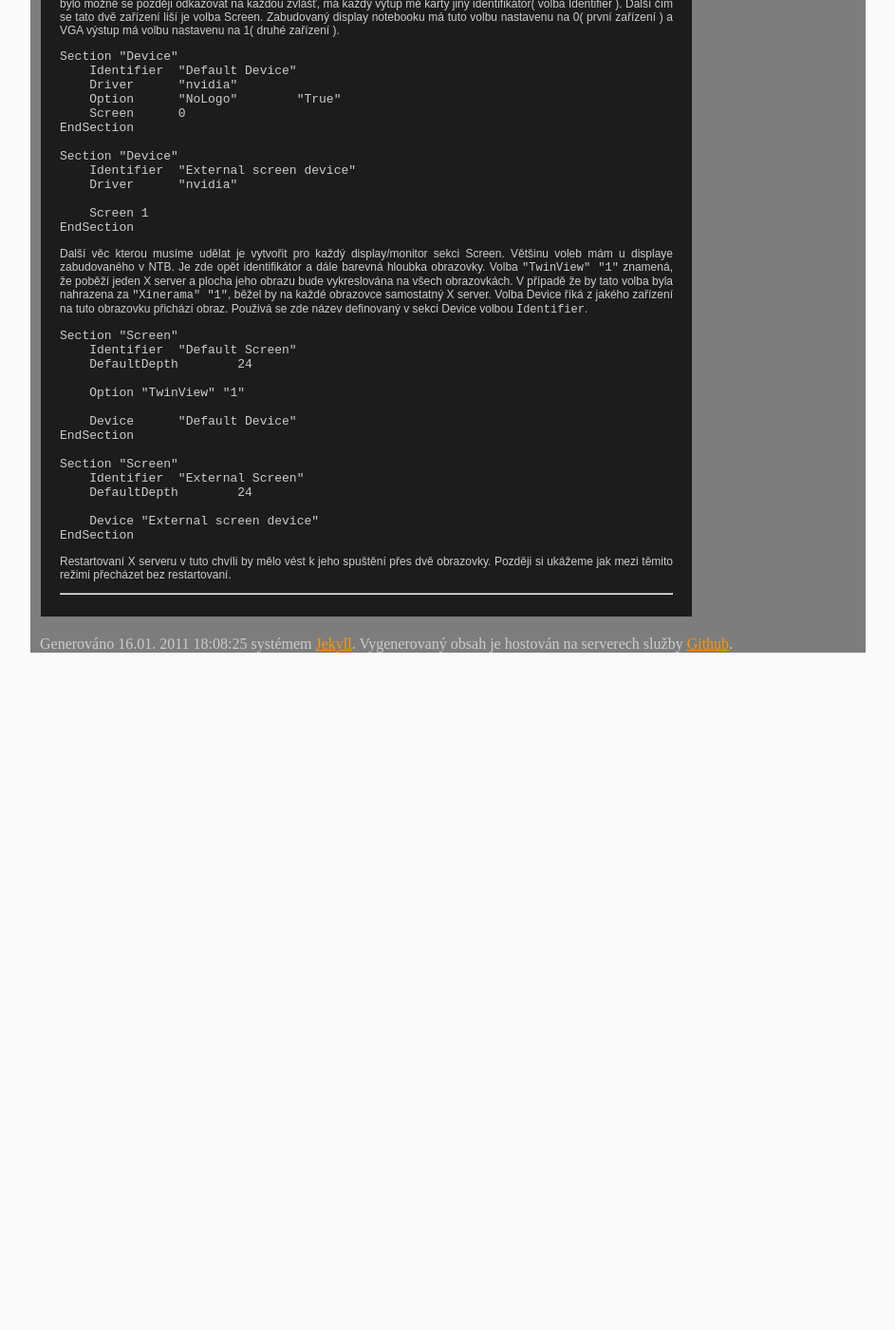
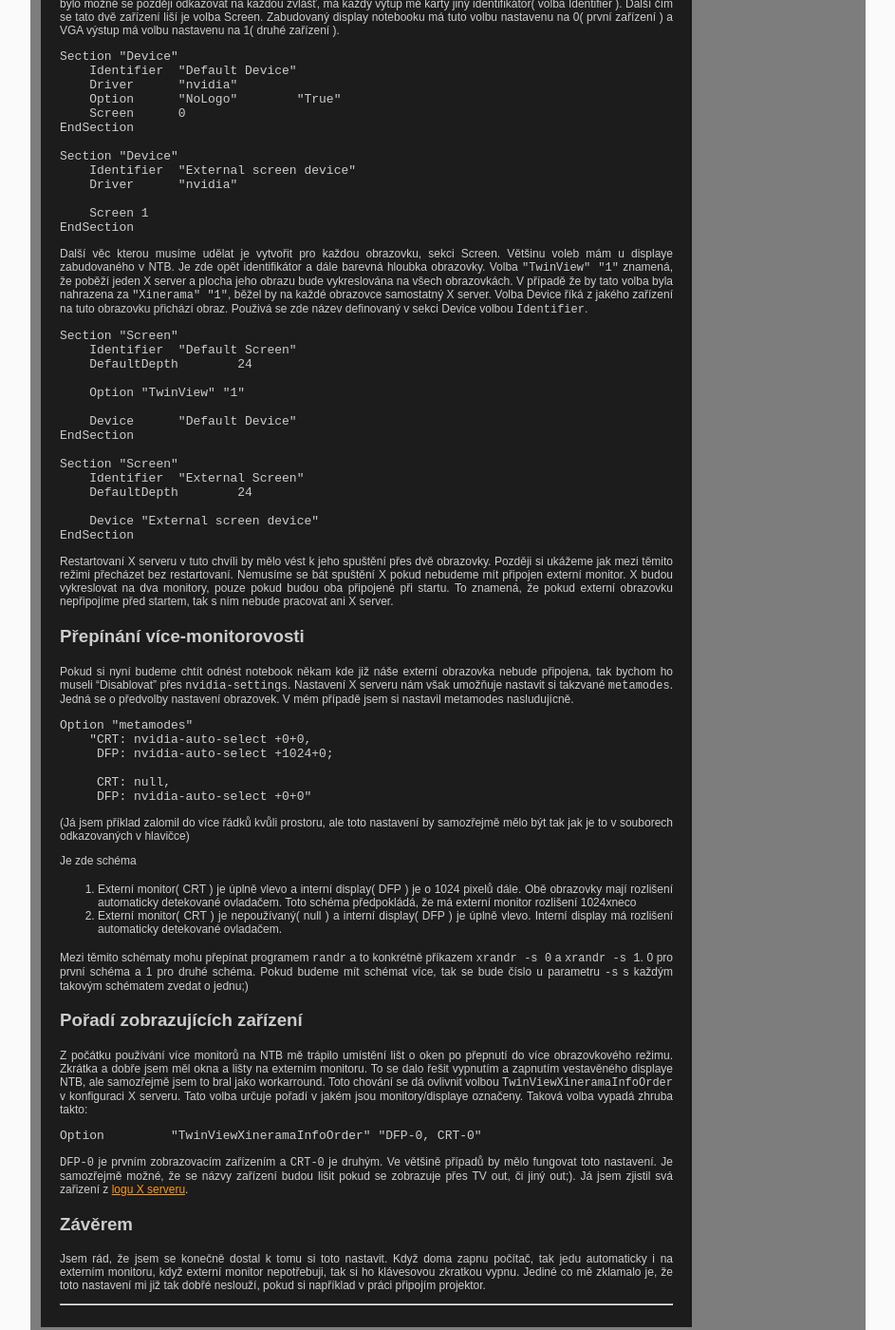
Before and after one commit to roolo/roolo.github.com, a Jekyll site: the page built from _posts/2011-01-15-externi-monitor-na-notebooku-s-ubuntu.markdown, in a window 1280 px wide and 1400 px high, scrolled down 865 px. Shown: the whole window at 95% size, without its empty margins (168-1111 px from the left). Built offline with Jekyll 4.4.1, drawn with Linux system fonts in a browser that asks for light colours; comment, search, counter and statistics services are not loaded; before the commit the page ends 1560 px from its top, so only the background shows below that; some of the changed text lies outside the part shown.

Commit message:
2011-01-15-externi-monitor-na-notebooku-s-ubuntu - korektura a doplneni

```diff
--- a/_posts/2011-01-15-externi-monitor-na-notebooku-s-ubuntu.markdown
+++ b/_posts/2011-01-15-externi-monitor-na-notebooku-s-ubuntu.markdown
@@ -20,15 +21,15 @@ excerpt: |-
 
 Celé nastavení se odehrává v souboru&nbsp;/etc/X11/xorg.conf. Schéma nastavení v tomto souboru je zhruba následující. Jednotlivé komponenty nastavení jsou každá ve své sekci( `Section` ). Celé složení toho co vídíme po spuštění grafického systému se nachází v sekci `ServerLayout`.
 
-V ServerLayout je popsáno z čeho se to co vidíme skládá a název tohoto rozložení. To znamená například z jakých se skládá obrazovek a jak jsou vůči sobě rozestavěné ve fyzickém světě.&nbsp;</div>
+V ServerLayout je popsáno z čeho se to co vidíme skládá a název tohoto rozložení. To znamená například z jakých se skládá obrazovek a jak jsou vůči sobě rozestavěné ve fyzickém světě.
 
 V sekci ServerLayout se již odkazuje na názvy obrazovek ze sekce `Screen`. Těchto sekcí může být v souboru více, pokud X server běží na více obrazovkách. Sekce Screen obsahuje nastavení jedné obrazovky. Nastavuje se zde barevná hloubka obrazovky, z jakého zařízení jde na obrazovku obraz, atp.
 
 Zařízení ze kterého jde obraz na obrazovku je definováno v sekci `Device`. Tato sekce obsahuje informace vetšinou o grafické kartě, používaném ovladači pro tuto kartu a jak by se měl ovladač chovat.
 
 Než se vrhneme do změn v souboru xorg.conf, tak uvedu dvě věci.
-0. Před jakýmikoliv změnami si je dobré si udělat kopii tohoto souboru, aby bylo k čemu se vracet, při špatném nastaveni X serveru
-0. do konfigurace toho pište co nejméně. Jak je vidět z mého logu, tak X server si toho dost nadetekuje sám
+0. Před jakýmikoliv změnami si je dobré si udělat kopii tohoto souboru, aby bylo k čemu se vracet, při špatném nastavení X serveru
+0. Do konfigurace toho pište co nejméně. Jak je vidět z <a href="https://gist.github.com/777004#file_xorg.0.log">mého logu</a>, tak X server si toho dost nadetekuje sám
 
 ### Nastavení více obrazovek
 
@@ -48,7 +49,7 @@ Na to aby X server vykresloval na dvě obrazovky je potřeba definovat mu dva zd
 	    Screen 1
     EndSection
 
-Další věc kterou musíme udělat je vytvořit pro každý display/monitor sekci Screen. Většinu voleb mám u displaye zabudovaného v NTB. Je zde opět identifikátor a dále barevná hloubka obrazovky. Volba `"TwinView" "1"` znamená, že poběží jeden X server a plocha jeho obrazu bude vykreslována na všech obrazovkách. V případě že by tato volba byla nahrazena za `"Xinerama" "1"`, běžel by na každé obrazovce samostatný X server. Volba Device říká z jakého zařízení na tuto obrazovku přichází obraz. Použivá se zde název definovaný v sekci Device volbou `Identifier`.
+Další věc kterou musíme udělat je vytvořit pro každou obrazovku, sekci Screen. Většinu voleb mám u displaye zabudovaného v NTB. Je zde opět identifikátor a dále barevná hloubka obrazovky. Volba `"TwinView" "1"` znamená, že poběží jeden X server a plocha jeho obrazu bude vykreslována na všech obrazovkách. V případě že by tato volba byla nahrazena za `"Xinerama" "1"`, běžel by na každé obrazovce samostatný X server. Volba Device říká z jakého zařízení na tuto obrazovku přichází obraz. Použivá se zde název definovaný v sekci Device volbou `Identifier`.
 
     Section "Screen"
 	    Identifier	"Default Screen"
@@ -66,4 +67,36 @@ Další věc kterou musíme udělat je vytvořit pro každý display/monitor sek
 	    Device "External screen device"
     EndSection
 
-Restartovaní X serveru v tuto chvíli by mělo vést k jeho spuštění přes dvě obrazovky. Později si ukážeme jak mezi těmito režimi přecházet bez restartovaní.
+Restartovaní X serveru v tuto chvíli by mělo vést k jeho spuštění přes dvě obrazovky. Později si ukážeme jak mezi těmito režimi přecházet bez restartovaní. Nemusíme se bát spuštění X pokud nebudeme mít připojen externí monitor. X budou vykreslovat na dva monitory, pouze pokud budou oba připojené při startu. To znamená, že pokud externí obrazovku nepřipojíme před startem, tak s ním nebude pracovat ani X server.
+
+### Přepínání více-monitorovosti
+
+Pokud si nyní budeme chtít odnést notebook někam kde již náše externí obrazovka nebude připojena, tak bychom ho museli "Disablovat" přes `nvidia-settings`. Nastavení X serveru nám však umožňuje nastavit si takzvané `metamodes`. Jedná se o předvolby nastavení obrazovek. V mém případě jsem si nastavil metamodes nasludujícně.
+
+    Option "metamodes"
+        "CRT: nvidia-auto-select +0+0,
+         DFP: nvidia-auto-select +1024+0;
+
+         CRT: null,
+         DFP: nvidia-auto-select +0+0"
+
+(Já jsem příklad zalomil do více řádků kvůli prostoru, ale toto nastavení by samozřejmě mělo být tak jak je to v souborech odkazovaných v hlavičce)
+
+Je zde schéma
+
+0.  Externí monitor( CRT ) je úplně vlevo a interní display( DFP ) je o 1024 pixelů dále. Obě obrazovky mají rozlišení automaticky detekované ovladačem. Toto schéma předpokládá, že má externí monitor rozlišení 1024xneco
+0.  Externí monitor( CRT ) je nepoužívaný( null ) a interní display( DFP ) je úplně vlevo. Interní display má rozlišení automaticky detekované ovladačem.
+
+Mezi těmito schématy mohu přepínat programem `randr` a to konkrétně příkazem `xrandr -s 0` a `xrandr -s 1`. 0 pro první schéma a 1 pro druhé schéma. Pokud budeme mít schémat více, tak se bude číslo u parametru `-s` s každým takovým schématem zvedat o jednu;)
+
+### Pořadí zobrazujících zařízení
+
+Z počátku používání více monitorů na NTB mě trápilo umístění lišt o oken po přepnutí do více obrazovkového režimu. Zkrátka a dobře jsem měl okna a lišty na externím monitoru. To se dalo řešit vypnutím a zapnutím vestavěného displaye NTB, ale samozřejmě jsem to bral jako workarround. Toto chování se dá ovlivnit volbou `TwinViewXineramaInfoOrder` v konfiguraci X serveru. Tato volba určuje pořadí v jakém jsou monitory/displaye označeny. Taková volba vypadá zhruba takto:
+
+    Option         "TwinViewXineramaInfoOrder" "DFP-0, CRT-0"
+
+`DFP-0` je prvním zobrazovacím zařízením a `CRT-0` je druhým. Ve většině případů by mělo fungovat toto nastavení. Je samozřejmě možné, že se názvy zařízení budou lišit pokud se zobrazuje přes TV out, či jiný out;). Já jsem zjistil svá zařizení z [logu X serveru](https://gist.github.com/777004#LC149 "Odkaz na řádek v mém logu").
+
+### Závěrem
+
+Jsem rád, že jsem se konečně dostal k tomu si toto nastavit. Když doma zapnu počítač, tak jedu automaticky i na externím monitoru, když externí monitor nepotřebuji, tak si ho klávesovou zkratkou vypnu. Jediné co mě zklamalo je, že toto nastavení mi již tak dobřé neslouží, pokud si například v práci připojím projektor.
```
Also changed, not shown: other parts of _posts/2011-01-15-externi-monitor-na-notebooku-s-ubuntu.markdown (+2 -1 lines).
